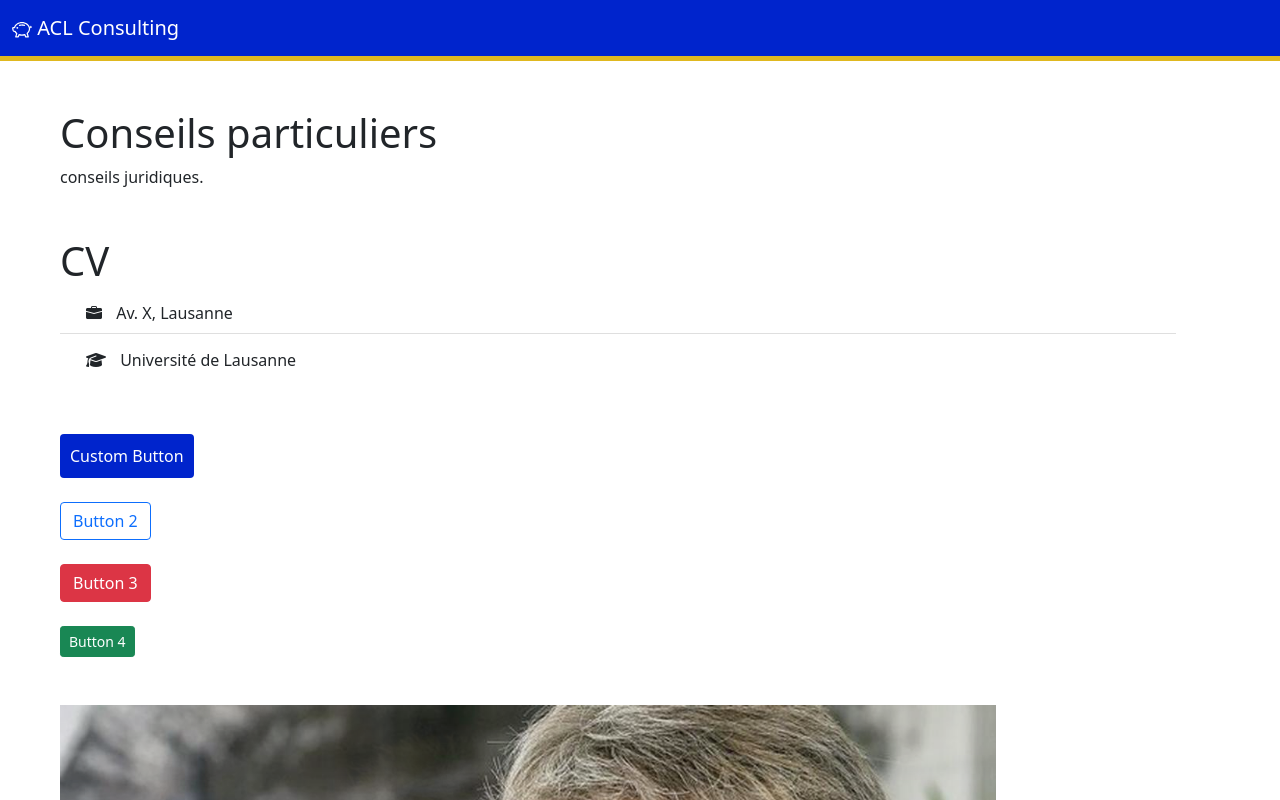
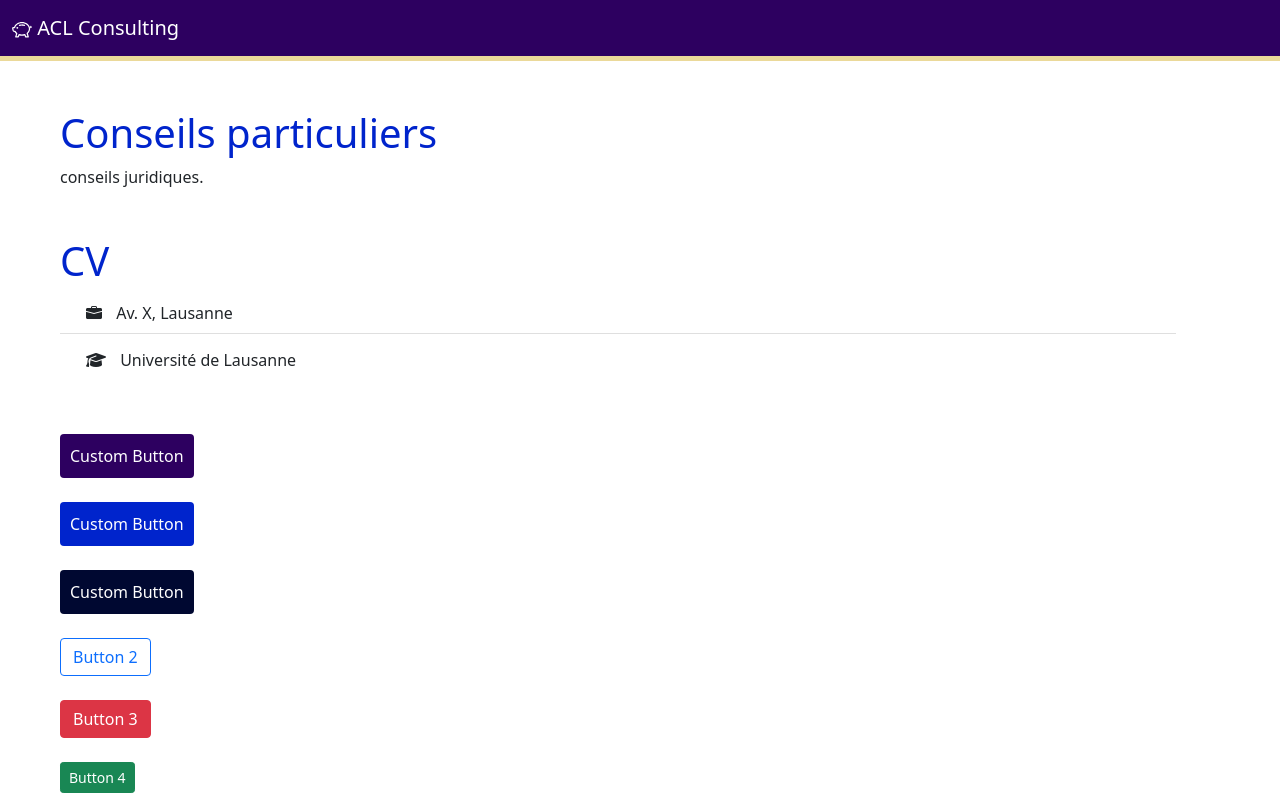
Before and after one commit to ellifry/ACL, a website: page index.html in a window 1280 px wide. Shown: the top 800 px of the page. Drawn offline with nearby package versions, Linux system fonts and the light colour scheme.

Commit message:
some changes to color themes and added a few buttons

```diff
--- a/css/main.css
+++ b/css/main.css
@@ -1,9 +1,14 @@
 body {
 
 }
+
+h1 {
+    color: #0024cc;
+}
+
 /*background: #002fa7;*/
 .navbar-custom {
-    background-color: #0024cc;
+    background-color: #2d0060;
 }
 
 .navbar-brand {
@@ -18,7 +23,7 @@ i {
 }
 
 .btn-custom {
-    background-color: #0024cc;
+    background-color: #2d0060;
     border-radius: 4px;
     color: white;
     border: none;
@@ -32,5 +37,29 @@ i {
 }
 
 .navbar {
-    border-bottom: 5px solid #e0b81f;
+    border-bottom: 5px solid #ebd999;
 }
+
+/*custom buttons*/
+.btn-custom-2 {
+    background-color: #0024cc;
+    border-radius: 4px;
+    color: white;
+    border: none;
+    padding: 10px;
+    transition-duration: 0.2s;
+}
+
+.btn-custom-2:hover {
+    background-color: #2d0060;
+    color: #ebd999;
+}
+
+.btn-custom-3 {
+    background-color: #000831;
+    border-radius: 4px;
+    color: white;
+    border: none;
+    padding: 10px;
+    transition-duration: 0.2s;
+}
--- a/index.html
+++ b/index.html
@@ -67,6 +67,12 @@
         <button type="button" class="btn-custom">Custom Button</button>
         <br>
         <br>
+        <button type="button" class="btn-custom-2">Custom Button</button>
+        <br>
+        <br>
+        <button type="button" class="btn-custom-3">Custom Button</button>
+        <br>
+        <br>
         <button type="button" class="btn btn-outline-primary">Button 2</button>
         <br>
         <br>
```
